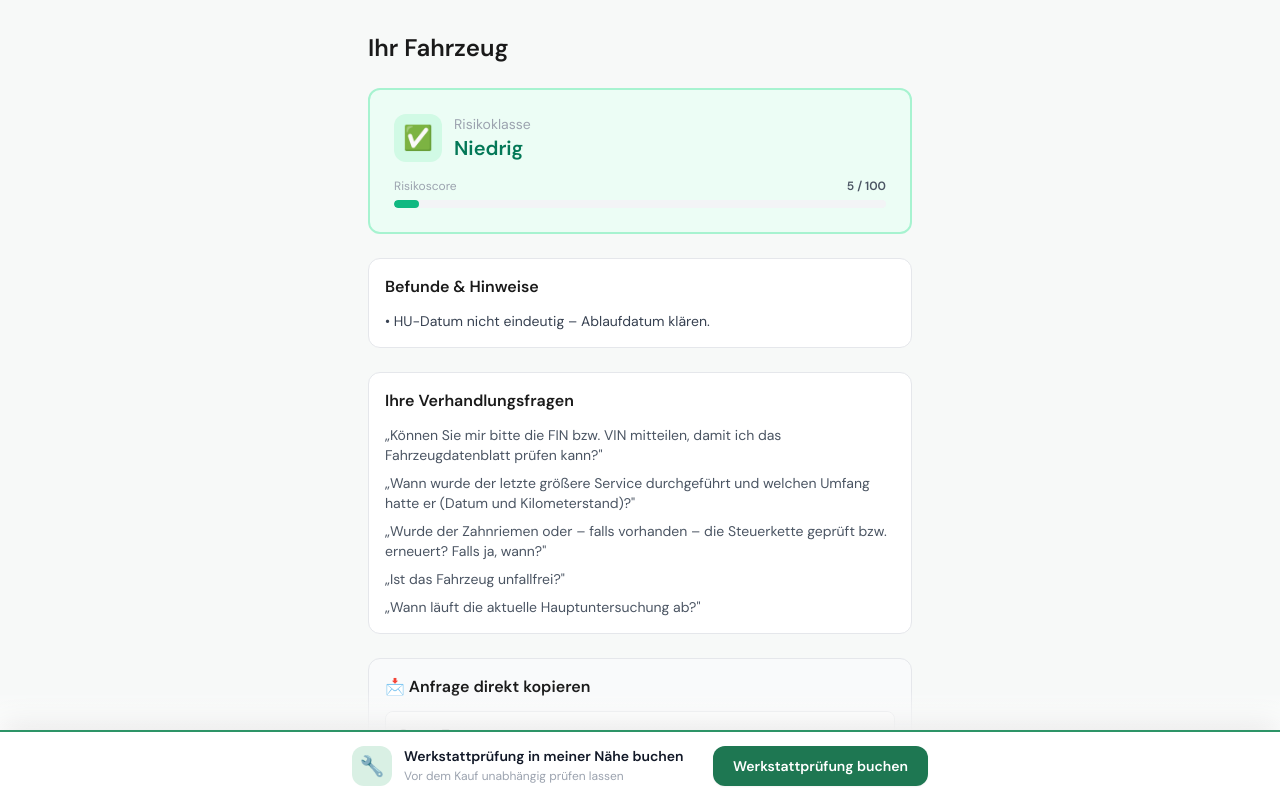
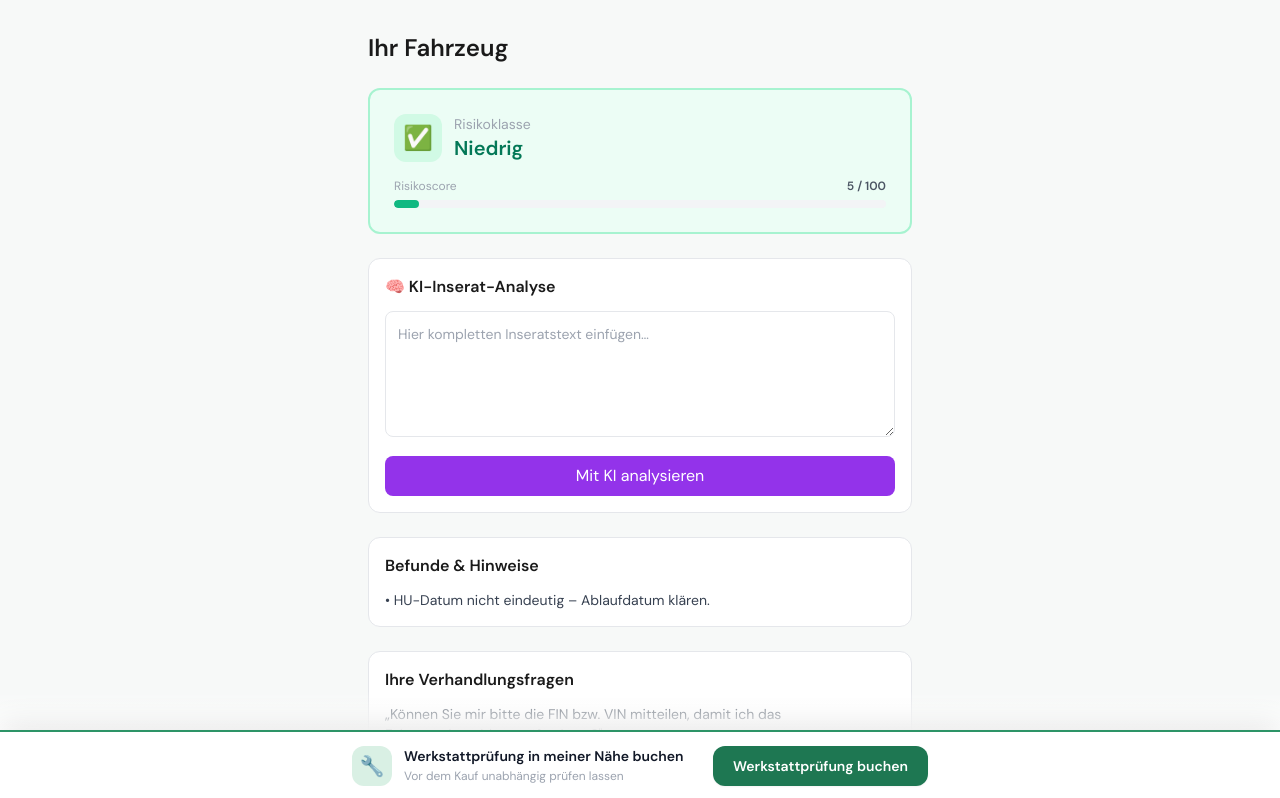
Before and after one commit to kilic-kts-cyber/inseratcheck-mvp, a Next.js app: page /result in a window 1280 px wide. Shown: the top 798 px of the page. Built offline with nearby package versions, Linux system fonts and the light colour scheme.

Commit message:
Update ResultClient.tsx

```diff
--- a/app/result/ResultClient.tsx
+++ b/app/result/ResultClient.tsx
@@ -7,9 +7,9 @@ import { calculateRisk, type FormData, type RiskLevel } from '@/lib/riskLogic';
 import { generatePDF } from '@/lib/pdf';
 import WorkshopCTA from '@/components/WorkshopCTA';
 
-// ─────────────────────────────────────────────────────────────
+// ─────────────────────────────────────────────
 // Risiko-Config
-// ─────────────────────────────────────────────────────────────
+// ─────────────────────────────────────────────
 const RISK_CFG: Record<RiskLevel, {
   bg: string; border: string; text: string; badgeBg: string; emoji: string; pulse: boolean;
 }> = {
@@ -18,9 +18,9 @@ const RISK_CFG: Record<RiskLevel, {
   Hoch:    { bg:'bg-red-50',     border:'border-red-200',     text:'text-red-700',     badgeBg:'bg-red-100',     emoji:'🚨', pulse:true  },
 };
 
-// ─────────────────────────────────────────────────────────────
+// ─────────────────────────────────────────────
 // Score-Bar (0–100)
-// ─────────────────────────────────────────────────────────────
+// ─────────────────────────────────────────────
 function ScoreBar({ score }: { score: number }) {
   const pct = Math.min(100, score);
 
@@ -45,9 +45,9 @@ function ScoreBar({ score }: { score: number }) {
   );
 }
 
-// ─────────────────────────────────────────────────────────────
+// ─────────────────────────────────────────────
 // Hauptkomponente
-// ─────────────────────────────────────────────────────────────
+// ─────────────────────────────────────────────
 export default function ResultClient() {
 
   const params = useSearchParams();
@@ -70,12 +70,55 @@ export default function ResultClient() {
     ownershipDuration:  (params.get('ownershipDuration') as FormData['ownershipDuration']) ?? '',
   }), [params]);
 
-  const result = useMemo(() => calculateRisk(data), [data]);
-  const cfg    = RISK_CFG[result.level];
+  const baseResult = useMemo(() => calculateRisk(data), [data]);
 
-  // ─────────────────────────────────────────────────────────
+  // ─────────────────────────────────────────
+  // KI STATE
+  // ─────────────────────────────────────────
+  const [aiText, setAiText] = useState('');
+  const [aiLoading, setAiLoading] = useState(false);
+  const [aiResult, setAiResult] = useState<any>(null);
+
+  async function handleAiAnalyze() {
+    if (!aiText || aiText.length < 20) return;
+
+    setAiLoading(true);
+    setAiResult(null);
+
+    try {
+      const res = await fetch('/api/ai/analyze', {
+        method: 'POST',
+        headers: { 'Content-Type': 'application/json' },
+        body: JSON.stringify({ text: aiText })
+      });
+
+      const data = await res.json();
+      setAiResult(data);
+    } catch (err) {
+      console.error(err);
+    } finally {
+      setAiLoading(false);
+    }
+  }
+
+  // ─────────────────────────────────────────
+  // FINAL SCORE (inkl. KI)
+  // ─────────────────────────────────────────
+  const finalScore = Math.min(
+    100,
+    baseResult.score + (aiResult?.riskBoost || 0)
+  );
+
+  const finalLevel: RiskLevel =
+    finalScore < 25 ? 'Niedrig' :
+    finalScore < 60 ? 'Erhöht' :
+    'Hoch';
+
+  const cfg = RISK_CFG[finalLevel];
+
+  // ─────────────────────────────────────────
   // Copy-Paste Verkäufer-Text
-  // ─────────────────────────────────────────────────────────
+  // ─────────────────────────────────────────
   const emailTemplate = useMemo(() => {
 
     const vehicleName = [data.brand, data.model, data.year]
@@ -92,7 +135,7 @@ export default function ResultClient() {
 
     const idLine = advertId ? `Inseratsnummer: ${advertId}\n\n` : '';
 
-    const questionsBlock = result.questions.map(q => `- ${q}`).join('\n');
+    const questionsBlock = baseResult.questions.map(q => `- ${q}`).join('\n');
 
     return `Guten Tag,
 
@@ -104,14 +147,18 @@ Ich freue mich auf Ihre Rückmeldung.
 
 Mit freundlichen Grüßen`;
 
-  }, [result.questions, data]);
+  }, [baseResult.questions, data]);
 
   const [pdfLoading, setPdfLoading] = useState(false);
 
   async function handlePdf() {
     setPdfLoading(true);
     try {
-      await generatePDF(data, result);
+      await generatePDF(data, {
+        ...baseResult,
+        score: finalScore,
+        level: finalLevel
+      });
     } finally {
       setPdfLoading(false);
     }
@@ -124,7 +171,6 @@ Mit freundlichen Grüßen`;
 
       <div className="max-w-xl mx-auto px-4 py-8 space-y-6">
 
-        {/* Fahrzeug */}
         <div>
           <h1 className="text-2xl font-bold">{vehicle || 'Ihr Fahrzeug'}</h1>
         </div>
@@ -137,18 +183,47 @@ Mit freundlichen Grüßen`;
             </div>
             <div>
               <p className="text-sm text-gray-400">Risikoklasse</p>
-              <p className={`text-xl font-bold ${cfg.text}`}>{result.level}</p>
+              <p className={`text-xl font-bold ${cfg.text}`}>{finalLevel}</p>
             </div>
           </div>
 
-          <ScoreBar score={result.score} />
+          <ScoreBar score={finalScore} />
         </div>
+
+        {/* KI Analyse */}
+        <section className="bg-white rounded-xl border p-4">
+          <h2 className="font-semibold mb-3">🧠 KI-Inserat-Analyse</h2>
+
+          <textarea
+            placeholder="Hier kompletten Inseratstext einfügen…"
+            className="w-full border rounded-lg p-3 text-sm mb-3"
+            rows={5}
+            value={aiText}
+            onChange={(e) => setAiText(e.target.value)}
+          />
+
+          <button
+            onClick={handleAiAnalyze}
+            disabled={aiLoading}
+            className="w-full bg-purple-600 text-white py-2 rounded-lg"
+          >
+            {aiLoading ? 'Analysiere…' : 'Mit KI analysieren'}
+          </button>
+
+          {aiResult && (
+            <div className="mt-4 bg-gray-50 p-3 rounded-lg text-sm space-y-2">
+              <p><strong>Risikoboost:</strong> +{aiResult.riskBoost}</p>
+              <p><strong>Schweregrad:</strong> {aiResult.severity}</p>
+              <p><strong>Zusammenfassung:</strong> {aiResult.summary}</p>
+            </div>
+          )}
+        </section>
 
         {/* Hinweise */}
         <section className="bg-white rounded-xl border p-4">
           <h2 className="font-semibold mb-3">Befunde & Hinweise</h2>
           <ul className="space-y-2 text-sm text-gray-700">
-            {result.hints.map((hint, i) => (
+            {baseResult.hints.map((hint, i) => (
               <li key={i}>• {hint}</li>
             ))}
           </ul>
@@ -158,7 +233,7 @@ Mit freundlichen Grüßen`;
         <section className="bg-white rounded-xl border p-4">
           <h2 className="font-semibold mb-3">Ihre Verhandlungsfragen</h2>
           <ul className="space-y-2 text-sm text-gray-600">
-            {result.questions.map((q, i) => (
+            {baseResult.questions.map((q, i) => (
               <li key={i}>„{q}"</li>
             ))}
           </ul>
```
